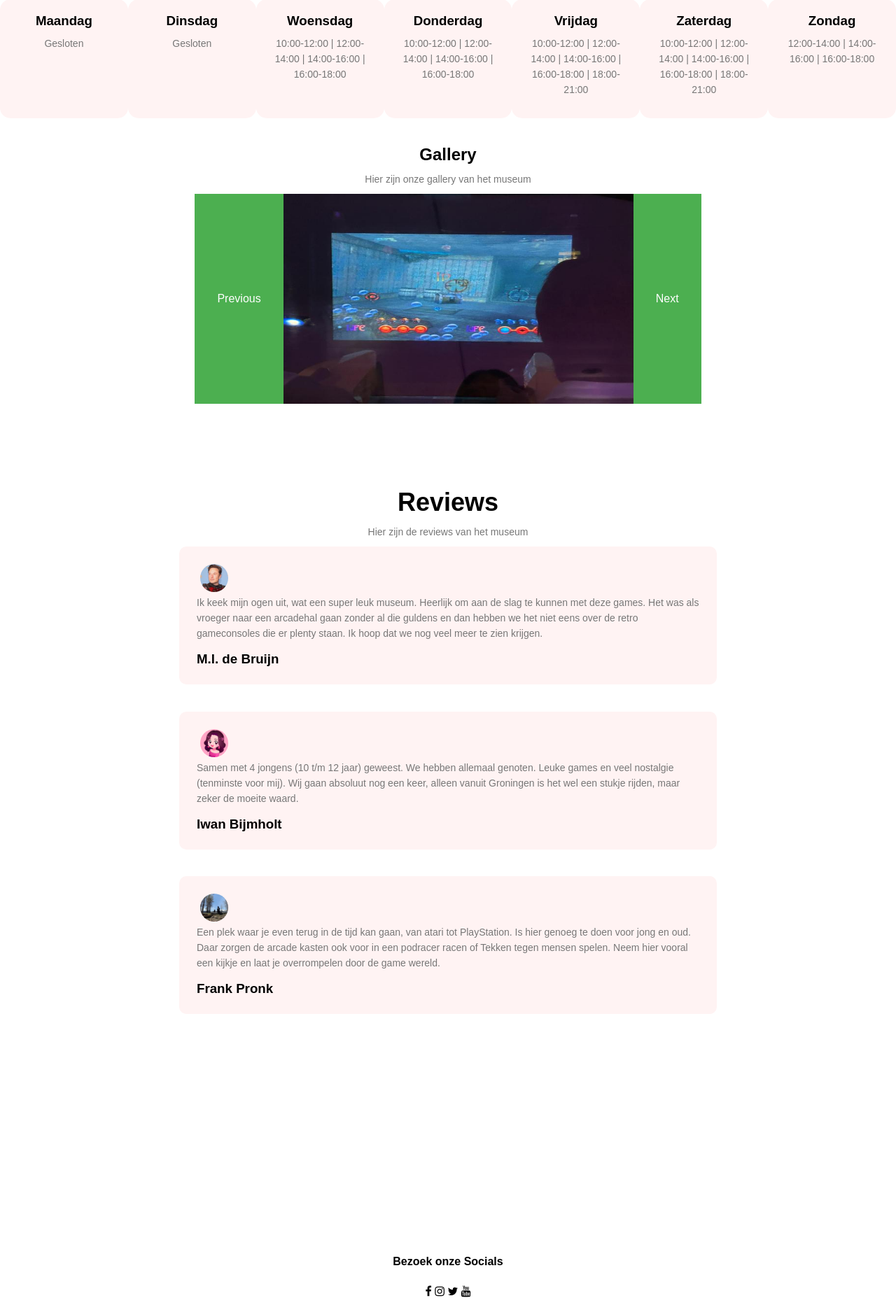
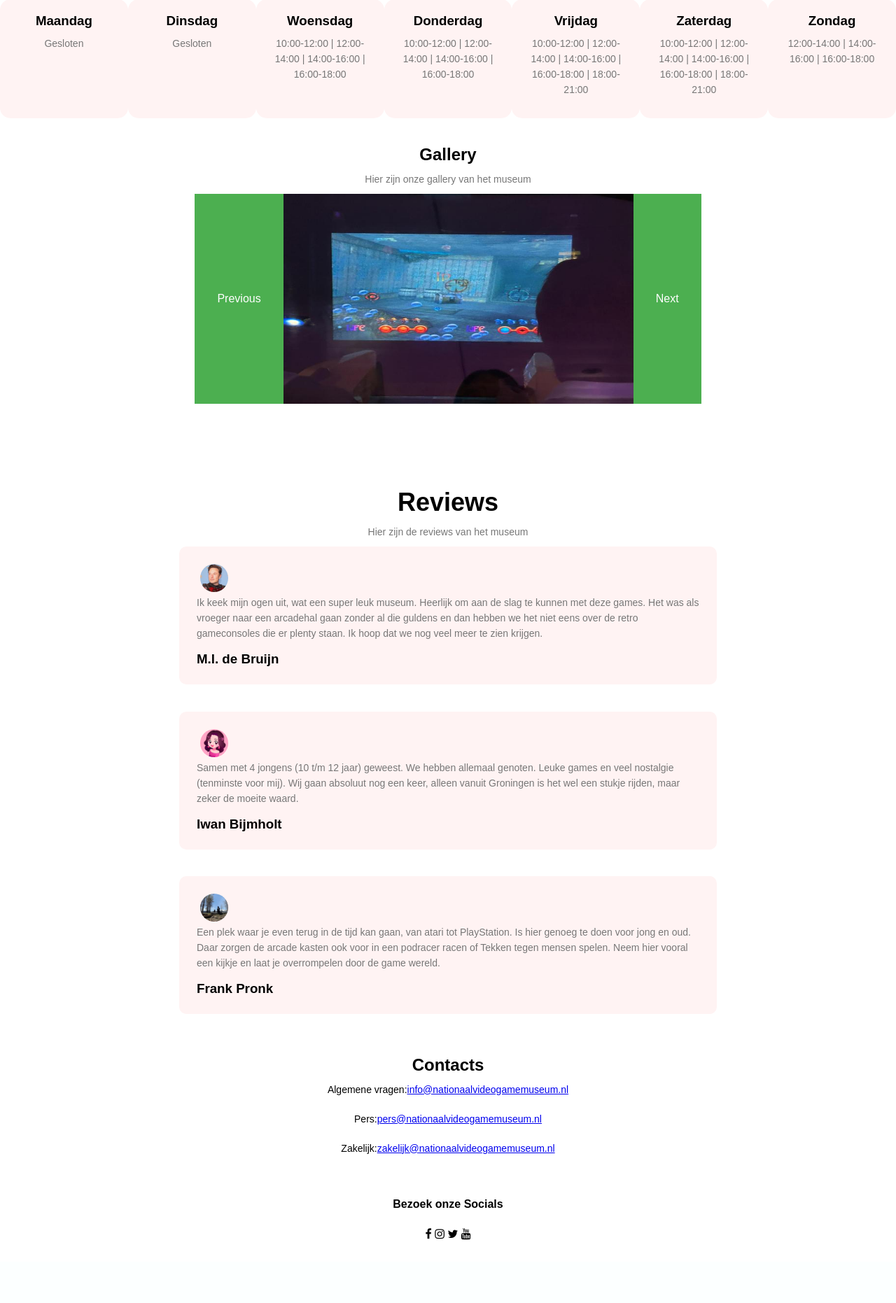
Before and after one commit to JerukPurut404/EindOpdrachtVGM, a PHP site: page / in a window 1280 px wide. Shown: the part 1035-2897 px from the top of the page at 70% size. After the commit the page ends 2807 px from the top, so only its background shows below. Run offline with PHP 8.4, Linux system fonts and the light colour scheme; some libraries are stand-ins or nearby versions.

Commit message:
Added more stuff

```diff
--- a/Eugene's folder/index.html
+++ b/Eugene's folder/index.html
@@ -28,11 +28,11 @@
           <i class="fa fa-times" onclick="hideMenu()"></i>
           <ul class="button-header">
             <a href="">Home</a>
-            <a href="">History</a>
-            <a href="">Contact</a>
-            <a href="">Gallery</a>
-            <a href="">Tijden</a>
-            <a href="">Reviews</a>
+            <a href="https://www.nationaalvideogamemuseum.nl/onze-geschiedenis">History</a>
+            <a href="#Contacts">Contact</a>
+            <a href="#Gallery">Gallery</a>
+            <a href="#Tijden">Tijden</a>
+            <a href="#Reviews">Reviews</a>
           </ul>
         </div>
         <i class="fa fa-bars" onclick="showMenu()"></i>
@@ -46,11 +46,11 @@
           games van morgen ervaren. Gamers van jong tot oud zijn welkom om te
           spelen, ontdekken, leren en ervaringen online te delen.
         </p>
-        <a href="" class="sale-btn">Koop nu Tickets</a>
+        <a href="https://www.nationaalvideogamemuseum.nl/tickets" class="sale-btn">Koop nu Tickets</a>
       </div>
     </header>
     <section class="TimeSlots">
-      <h1>Tijdslots</h1>
+      <h1 id="Tijden">Tijdslots</h1>
       <h2>We werken met vaste tijdslots in het museum:</h2>
       <p>
         In de schoolvakanties (regio Midden) zijn wij ook op maandag en dinsdag
@@ -94,7 +94,7 @@
       </div>
     </section>
     <div class="container">
-      <h2>Gallery</h2>
+      <h2 id="Gallery">Gallery</h2>
       <p>Hier zijn onze gallery van het museum</p>
     </div>
     <div class="slideshow-container">
@@ -107,7 +107,7 @@
       <button id="next">Next</button>
     </div>
     <section class="Reviews">
-      <h1>Reviews</h1>
+      <h1 id="Reviews">Reviews</h1>
       <p>Hier zijn de reviews van het museum</p>
       <div class="Reviews-col">
         <img src="images/profile_pic.jpg" alt="Profile Picutre 1"/>
@@ -148,6 +148,13 @@
         </div>
       </div>
     </section>
+    <section class="Contacts">
+        <h2 id="Contacts">Contacts</h2>
+        <p>Algemene vragen:<a href="mailto:info@nationaalvideogamemuseum.nl">info@nationaalvideogamemuseum.nl</a></p>
+        <p>Pers:<a href="mailto:pers@nationaalvideogamemuseum.nl">pers@nationaalvideogamemuseum.nl</a></p>
+        <p>Zakelijk:<a href="mailto:zakelijk@nationaalvideogamemuseum.nl">zakelijk@nationaalvideogamemuseum.nl</a></p>
+      </div>
+    </section>
     <footer>
       <h4>Bezoek onze Socials</h4>
       <div class="Footers-icons">
--- a/Eugene's folder/js/script.js
+++ b/Eugene's folder/js/script.js
@@ -23,7 +23,7 @@ function facebook() {
     console.log("Hide Menu");
   }
   cheet("↑ ↑ ↓ ↓ ← → ← → b a", function () {
-    window.open("https://github.com/JerukPurut404/JerukPurut404");
+    window.open("easteregg.html");
   });
   let imageContainer = document.getElementsByClassName("slideshow-container")[0];
   let images = imageContainer.querySelectorAll('img');
--- a/Eugene's folder/style.css
+++ b/Eugene's folder/style.css
@@ -27,31 +27,16 @@ header
   flex: 1;
   text-align: right;
 }
-/*.nav-links ul li{
+.nav-links a{
+  color: aqua;
+  text-decoration: none;
+  font-size: 13px;
   list-style: none;
   display: inline-block;
   padding: 8px 12px;
   position: relative;
-}*/
-.nav-links ul li a{
-  color: aqua;
-  text-decoration: none;
-  font-size: 13px;
 }
-/*
-.nav-links ul li::after{
-  content: '';
-  width: 0%;
-  height: 2px;
-  background: #f44336;
-  display: block;
-  margin: auto;
-  transition: 0.5s;
-}
-.nav-links ul li:hover::after{
-  width: 100%;
-}
-*/
+
 /* Slideshow container */
 .slideshow-container {
   display: flex;
@@ -254,6 +239,7 @@ p{
   height: 40%;
   margin: 20%;
   margin-top: 20px;
+  margin-bottom: 20px;
   padding-top: 100px;
   text-align: center;
 }
@@ -287,6 +273,16 @@ p{
     margin-right: 15px;
   }
 }
+
+.Contacts{
+  display: block;
+  width: 100%;
+  text-align: center;
+}
+
+.Contacts p{
+  color: black;
+}
 footer{
   width: 100%;
   text-align: center;
```
Also changed, not shown: Eugene's folder/easteregg.html (added, +12 -0 lines).
